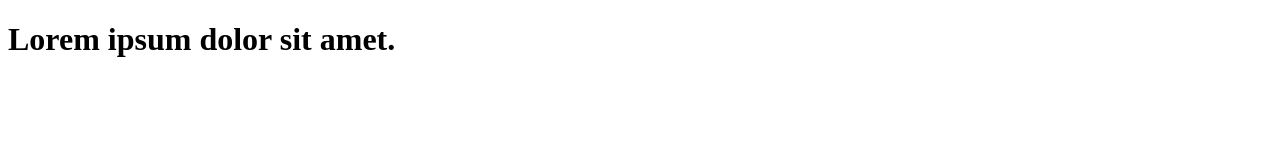
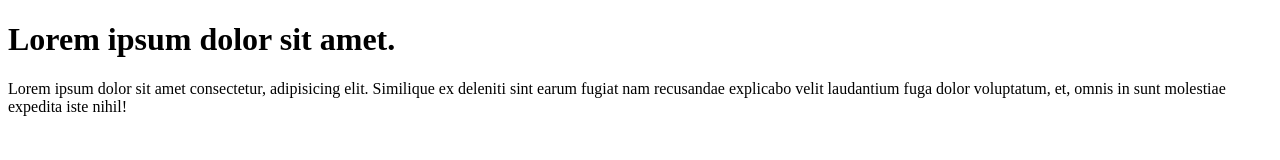
Before and after one commit to kshitizkapri/learn-git, a plain HTML site: page index.html in a window 1280 px wide. Drawn offline with Linux system fonts and the light colour scheme.

Commit message:
add paragraph to code

```diff
--- a/index.html
+++ b/index.html
@@ -8,5 +8,6 @@
   </head>
   <body>
     <h1>Lorem ipsum dolor sit amet.</h1>
+    <p>Lorem ipsum dolor sit amet consectetur, adipisicing elit. Similique ex deleniti sint earum fugiat nam recusandae explicabo velit laudantium fuga dolor voluptatum, et, omnis in sunt molestiae expedita iste nihil!</p>
   </body>
 </html>
```
